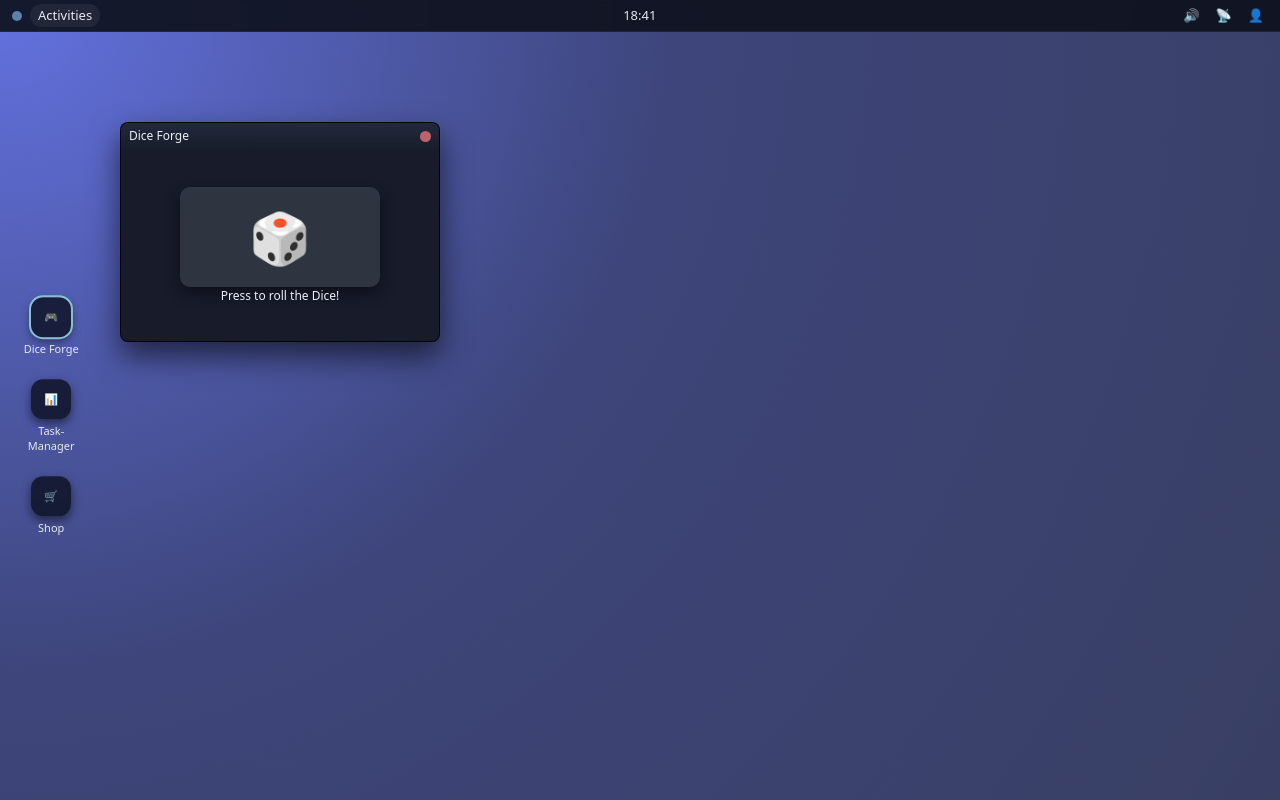
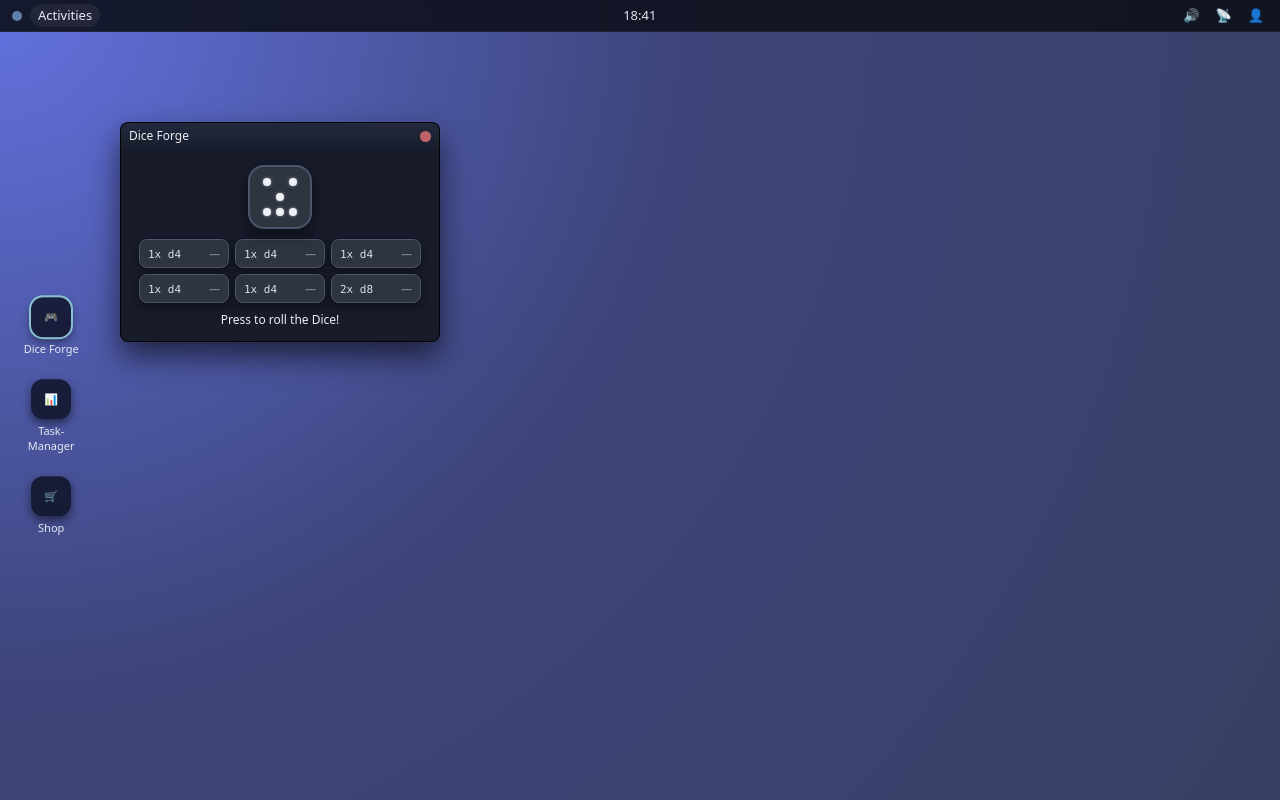
Before and after one commit to sweetfamine/Bit-Forge, a Vue app: page / in a window 1280 px wide. Built offline with nearby package versions, Linux system fonts and the light colour scheme.

Commit message:
new UI & ability to roll multible dices

```diff
--- a/src/components/Desktop.vue
+++ b/src/components/Desktop.vue
@@ -51,7 +51,9 @@
         @focus="focusWindow(w.id)"
         @update:position="updateWindowPosition(w.id, $event)"
       >
-        <component :is="w.component" />
+        <component :is="w.component"
+        v-bind="w.type === 'dice forge' ? { dice: gamestate.dice } : {}"
+        />
       </WindowFrame>
     </main>
   </div>
@@ -63,6 +65,7 @@ import WindowFrame from "./WindowFrame.vue";
 import GameWindow from "./windows/GameWindow.vue";
 import TaskManagerWindow from "./windows/TaskManagerWindow.vue";
 import ShopWindow from "./windows/ShopWindow.vue";
+import { gamestate } from "../store/gamestate";
 
 type WindowType = "dice forge" | "task" | "shop" | "other";
 
--- /dev/null
+++ b/src/components/windows/GameWindow.css
@@ -0,0 +1,211 @@
+.window-inner h3 {
+  margin: 0 0 6px;
+  font-size: 13px;
+}
+
+.window-inner {
+  display: flex;
+  flex-direction: column;
+  justify-content: center;
+  align-items: center;
+  height: 100%;
+}
+
+.window-inner p {
+  font-size: 12px;
+  margin: 8px 0 0;
+}
+
+.dice-info {
+  display: flex;
+  align-items: baseline;
+  gap: 6px;
+  font-size: 12px;
+  margin-bottom: 6px;
+}
+
+.dice-info-label {
+  text-transform: uppercase;
+  letter-spacing: 0.08em;
+  font-size: 10px;
+  color: #d8dee9;
+  opacity: 0.75;
+}
+
+.dice-info-value {
+  font-family: ui-monospace, SFMono-Regular, Menlo, Monaco, Consolas,
+    'Liberation Mono', 'Courier New', monospace;
+  color: #eceff4;
+}
+
+.dice-button {
+  margin-top: 4px;
+  background: transparent;
+  border: none;
+  padding: 0;
+  cursor: pointer;
+
+  display: flex;
+  flex-direction: column;
+  align-items: center;
+  gap: 4px;
+
+  outline: none;
+}
+
+.dice-button:disabled {
+  cursor: default;
+}
+
+.dice-face {
+  width: 64px;
+  height: 64px;
+  border-radius: 16px;
+  background: #2e3440;
+  border: 2px solid #4c566a;
+
+  position: relative;
+  box-shadow: 0 6px 15px rgba(0, 0, 0, 0.45);
+  transition:
+    transform 0.12s ease,
+    box-shadow 0.12s ease,
+    border-color 0.12s ease,
+    background 0.12s ease;
+
+  display: flex;
+  align-items: center;
+  justify-content: center;
+}
+
+.dice-button:hover:not(:disabled) .dice-face {
+  background: #3b4252;
+  border-color: #81a1c1;
+  transform: translateY(-1px);
+  box-shadow: 0 8px 20px rgba(0, 0, 0, 0.6);
+}
+
+.dice-button:active .dice-face {
+  transform: translateY(1px) scale(0.97);
+  box-shadow: 0 3px 8px rgba(0, 0, 0, 0.7);
+}
+
+.dice-button.rolling .dice-face {
+  transform: rotate(18deg) scale(0.97);
+}
+
+.pip {
+  position: absolute;
+  width: 8px;
+  height: 8px;
+  border-radius: 50%;
+  background: #eceff4;
+  box-shadow: 0 0 3px rgba(255, 255, 255, 0.5);
+}
+
+.pip-1 {
+  top: 18%;
+  left: 22%;
+}
+
+.pip-2 {
+  top: 18%;
+  right: 22%;
+}
+
+.pip-3 {
+  bottom: 18%;
+  left: 22%;
+}
+
+.pip-4 {
+  bottom: 18%;
+  right: 22%;
+}
+
+.pip-5 {
+  top: 50%;
+  left: 50%;
+  transform: translate(-50%, -50%);
+}
+
+.pip-6 {
+  bottom: 18%;
+  left: 50%;
+  transform: translateX(-50%);
+}
+
+.dice-result {
+  font-family: ui-monospace, SFMono-Regular, Menlo, Monaco, Consolas,
+    'Liberation Mono', 'Courier New', monospace;
+  font-size: 26px;
+  font-weight: 700;
+  color: #eceff4;
+  text-shadow: 0 0 6px rgba(163, 190, 140, 0.8);
+}
+
+.dice-button-label {
+  font-size: 11px;
+  text-transform: uppercase;
+  letter-spacing: 0.12em;
+  color: #d8dee9;
+  opacity: 0.8;
+}
+
+.dice-list {
+  display: flex;
+  flex-wrap: wrap;
+  gap: 6px;
+  margin-top: 10px;
+  justify-content: center;
+}
+
+.small-die-button {
+  background: transparent;
+  border: none;
+  padding: 0;
+  cursor: pointer;
+}
+
+.small-die-button:disabled {
+  cursor: default;
+}
+
+.small-die-face {
+  min-width: 90px;
+  padding: 6px 8px;
+  border-radius: 8px;
+  background: #2e3440;
+  border: 1px solid #4c566a;
+  display: flex;
+  justify-content: space-between;
+  align-items: baseline;
+  font-size: 11px;
+  box-shadow: 0 3px 8px rgba(0, 0, 0, 0.4);
+  transition:
+    background 0.12s ease,
+    border-color 0.12s ease,
+    transform 0.12s ease,
+    box-shadow 0.12s ease;
+}
+
+.small-die-button:hover:not(:disabled) .small-die-face {
+  background: #3b4252;
+  border-color: #81a1c1;
+  transform: translateY(-1px);
+  box-shadow: 0 5px 10px rgba(0, 0, 0, 0.6);
+}
+
+.small-die-label {
+  color: #d8dee9;
+  font-family: ui-monospace, SFMono-Regular, Menlo, Monaco, Consolas,
+    'Liberation Mono', 'Courier New', monospace;
+}
+
+.small-die-result {
+  color: #eceff4;
+  font-weight: 600;
+}
+
+.small-die-result--placeholder {
+  opacity: 0.4;
+}
--- /dev/null
+++ b/src/components/windows/GameWindow.ts
@@ -0,0 +1,144 @@
+import { ref, computed, watch } from 'vue'
+import type { Die } from '../../core/types'
+import { rollAllDice, rollDieAtIndex } from '../../core/formulas'
+
+interface GameWindowProps
+{
+  dice?: Die[]
+}
+
+export function useGameWindow(props: GameWindowProps)
+{
+  const isRolling = ref(false)
+  const currentValues = ref<(number | null)[]>([])
+  const lastRollMode = ref<'all' | 'single' | null>(null)
+  const lastRolledIndex = ref<number | null>(null)
+
+  // computed-Wrapper, damit du im Template einfach "dice" benutzen kannst
+  const dice = computed(() => props.dice ?? [])
+
+  // Reagiere auf Änderungen der Dice-Prop
+  watch(
+    () => props.dice,
+    (diceList) =>
+    {
+      const list = diceList ?? []
+      currentValues.value = list.map(() => null)
+      lastRollMode.value = null
+      lastRolledIndex.value = null
+    },
+    { immediate: true, deep: true }
+  )
+
+  // Anzeige der Würfelliste (falls du sie mal im Template nutzen willst)
+  const diceDisplay = computed(() =>
+  {
+    const list = props.dice ?? []
+
+    if (list.length === 0)
+    {
+      return '—'
+    }
+
+    return list
+      .map((d) => `${d.count}d${d.sides}`)
+      .join(' + ')
+  })
+
+  // Gesamtergebnis des letzten Wurfs
+  const totalValue = computed(() =>
+  {
+    if (lastRollMode.value === null)
+    {
+      return null
+    }
+
+    // letzter Wurf: alle Würfel
+    if (lastRollMode.value === 'all')
+    {
+      const values = currentValues.value.filter(
+        (v): v is number => typeof v === 'number'
+      )
+
+      if (values.length === 0)
+      {
+        return null
+      }
+
+      return values.reduce((sum, v) => sum + v, 0)
+    }
+
+    // letzter Wurf: einzelner Würfel
+    if (lastRollMode.value === 'single')
+    {
+      if (lastRolledIndex.value === null)
+      {
+        return null
+      }
+
+      const value = currentValues.value[lastRolledIndex.value]
+
+      return typeof value === 'number' ? value : null
+    }
+
+    return null
+  })
+
+  function rollAll()
+  {
+    if (isRolling.value)
+    {
+      return
+    }
+
+    isRolling.value = true
+
+    const results = rollAllDice()
+
+    currentValues.value = results.map((r) =>
+      typeof r === 'number' && Number.isFinite(r) ? r : null
+    )
+
+    lastRollMode.value = 'all'
+    lastRolledIndex.value = null
+
+    setTimeout(() =>
+    {
+      isRolling.value = false
+    }, 200)
+  }
+
+  function rollSingle(index: number)
+  {
+    if (isRolling.value)
+    {
+      return
+    }
+
+    isRolling.value = true
+
+    const result = rollDieAtIndex(index)
+
+    if (typeof result === 'number' && Number.isFinite(result))
+    {
+      currentValues.value[index] = result
+      lastRollMode.value = 'single'
+      lastRolledIndex.value = index
+    }
+
+    setTimeout(() =>
+    {
+      isRolling.value = false
+    }, 200)
+  }
+
+  return {
+    dice,
+    diceDisplay,
+    isRolling,
+    totalValue,
+    currentValues,
+    rollAll,
+    rollSingle,
+  }
+}
--- a/src/components/windows/GameWindow.vue
+++ b/src/components/windows/GameWindow.vue
@@ -1,15 +1,55 @@
 <template>
   <div class="window-inner">
-    <div
-      class="dice-box"
-      @click="rollDiceNow"
-      :class="{ active: isRolling }"
+    <!-- Großer Button: alle würfeln -->
+    <button
+      class="dice-button"
+      @click="rollAll"
+      :disabled="isRolling"
+      :class="{ rolling: isRolling }"
     >
-      <!-- Vor dem ersten Wurf nur das Icon anzeigen -->
-      <span v-if="currentValue === null" class="dice-text">🎲</span>
+      <div class="dice-face">
+        <template v-if="totalValue === null">
+          <span class="pip pip-1"></span>
+          <span class="pip pip-2"></span>
+          <span class="pip pip-3"></span>
+          <span class="pip pip-4"></span>
+          <span class="pip pip-5"></span>
+          <span class="pip pip-6"></span>
+        </template>
 
-      <!-- Nach dem Wurf die Zahl anzeigen -->
-      <span v-else class="dice-value">{{ currentValue }}</span>
+        <span v-else class="dice-result">
+          {{ totalValue }}
+        </span>
+      </div>
+    </button>
+
+    <!-- Einzelwürfel -->
+    <div class="dice-list">
+      <button
+        v-for="(die, index) in dice"
+        :key="index"
+        class="small-die-button"
+        @click="rollSingle(index)"
+        :disabled="isRolling"
+      >
+        <div class="small-die-face">
+          <span class="small-die-label">
+            {{ die.count }}x d{{ die.sides }}
+          </span>
+          <span
+            v-if="currentValues[index] !== null"
+            class="small-die-result"
+          >
+            {{ currentValues[index] }}
+          </span>
+          <span
+            v-else
+            class="small-die-result small-die-result--placeholder"
+          >
+            —
+          </span>
+        </div>
+      </button>
     </div>
 
     <p>
@@ -19,77 +59,21 @@
 </template>
 
 <script setup lang="ts">
-import { ref } from "vue";
-import { roll } from "../../core/formulas";
+import type { Die } from "../../core/types"
+import { useGameWindow } from "./GameWindow"
 
-const isRolling = ref(false);
-const currentValue = ref<number | null>(null);
+const props = defineProps<{
+  dice?: Die[]
+}>()
 
-function rollDiceNow() {
-  if (isRolling.value) return;
-
-  isRolling.value = true;
-  const result = roll();
-
-  if (typeof result === "number") {
-    currentValue.value = result;
-  }
-
-  setTimeout(() => {
-    isRolling.value = false;
-  }, 200);
-}
+const {
+  dice,
+  isRolling,
+  totalValue,
+  currentValues,
+  rollAll,
+  rollSingle
+} = useGameWindow(props)
 </script>
 
-<style scoped>
-.window-inner h3 {
-  margin: 0 0 6px;
-  font-size: 13px;
-}
-
-.window-inner {
-  display: flex;
-  flex-direction: column;
-  justify-content: center;
-  align-items: center;
-  height: 100%;
-}
-
-.window-inner p {
-  font-size: 12px;
-  margin: 0 0 6px;
-}
-
-.dice-box {
-  margin-top: 8px;
-  width: 200px;
-  height: 100px;
-  background: #2e3440;
-  border-radius: 10px;
-  cursor: pointer;
-
-  display: flex;
-  align-items: center;
-  justify-content: center;
-
-  box-shadow: 0 6px 15px rgba(0, 0, 0, 0.4);
-  transition: transform 0.15s ease, background 0.2s ease;
-}
-
-.dice-box:hover {
-  background: #3b4252;
-}
-
-.dice-box.active {
-  transform: scale(0.9);
-}
-
-.dice-text {
-  font-size: 50px;
-}
-
-.dice-value {
-  font-size: 48px;
-  font-weight: bold;
-}
-</style>
+<style scoped src="./GameWindow.css"></style>
--- a/src/core/dice.ts
+++ b/src/core/dice.ts
@@ -1,9 +1,16 @@
 // Würfelt einen Würfel mit der angegebenen Anzahl an Seiten
-export function rollDice(die: number): number {
-    const sides = Number(die);
-    if (!Number.isFinite(sides) || sides < 1) return 0;
-    return Math.floor(Math.random() * sides) + 1;
+export function rollDice(die: number): number
+{
+  const sides = Number(die)
+
+  if (!Number.isFinite(sides) || sides < 1)
+  {
+    return 0
+  }
+
+  return Math.floor(Math.random() * sides) + 1
 }
+
 
 // Fügt die angegebene Anzahl an Bits zum aktuellen Bit-Wert hinzu
 export function gainBits(currentBits: number, amount: number): number {
--- a/src/core/formulas.ts
+++ b/src/core/formulas.ts
@@ -2,6 +2,7 @@ import { gamestate } from "../store/gamestate";
 import { Balance } from "./balance";
 import { rollDice } from "./dice";
 import { endRun } from "../store/runactions";
+import type { Die } from "./types";
 
 // Berechnet den Bit-Gewinn basierend auf dem Würfelergebnis und dem aktuellen Chaos-Level
 export function calculateBitGain(diceroll: number) {
@@ -65,34 +66,58 @@ export function checkForSafeReboot()
     return safeReboot;
 }
 
-// Führt einen Würfelwurf durch und aktualisiert den Spielzustand entsprechend
-export function roll() {
-  const die = gamestate.dice[0];
-  if (!die)
+// einen einzelnen Die würfeln (unter Berücksichtigung von count)
+// gibt die Summe aller Würfe für diesen Die zurück
+export function rollSingleDie(die: Die): number
 {
-    return;
-  }
+  let total = 0
 
-  const result = rollDice(die.sides);
+  for (let i = 0; i < die.count; i++)
+  {
+    const result = rollDice(die.sides)
 
     if (!Number.isFinite(result))
     {
-    return;
+      continue
     }
 
+    total += result
+
     // Bits
-  const bitGain = calculateBitGain(result);
-  gamestate.bits = Number(gamestate.bits) + bitGain;
+    const bitGain = calculateBitGain(result)
+    gamestate.bits = Number(gamestate.bits) + bitGain
 
     // Chaos
-  const chaosGain = calculateChaosGain(result, die.sides);
-  gamestate.chaos = Math.min(gamestate.chaos + chaosGain, 1);
+    const chaosGain = calculateChaosGain(result, die.sides)
+    gamestate.chaos = Math.min(gamestate.chaos + chaosGain, 1)
 
-  //check for chaos overflow
+    // check for chaos overflow
     if (gamestate.chaos >= gamestate.maxChaos)
     {
-    const RunEndReason = 'chaosOverflow';
-    endRun(RunEndReason);
+      const RunEndReason = 'chaosOverflow'
+      endRun(RunEndReason)
+      break
     }
-  return result;
   }
+
+  return total
+}
+
+// einen Würfel per Index im GameState würfeln
+export function rollDieAtIndex(index: number)
+{
+  const die = gamestate.dice[index]
+
+  if (!die)
+  {
+    return
+  }
+
+  return rollSingleDie(die)
+}
+
+// alle Würfel im GameState würfeln
+export function rollAllDice()
+{
+  return gamestate.dice.map((die) => rollSingleDie(die))
+}
--- a/src/store/gamestate.ts
+++ b/src/store/gamestate.ts
@@ -5,7 +5,14 @@ import type { GameState, Bit, Die } from "../core/types";
 export const gamestate = reactive<GameState>({
     bits: 0 as number,
     runYield: 0 as number,
-    dice: [{ sides: 4, count: 1 } as Die],
+    dice: [
+        { sides: 4, count: 1 } as Die,
+        { sides: 4, count: 1 } as Die,
+        { sides: 4, count: 1 } as Die,
+        { sides: 4, count: 1 } as Die,
+        { sides: 4, count: 1 } as Die,
+        { sides: 8, count: 2 } as Die
+    ],
     chaos: 0 as number,
     maxChaos: 1 as number,
     stability: new Array(12).fill(1) as Bit[],
--- a/src/store/runactions.ts
+++ b/src/store/runactions.ts
@@ -32,7 +32,6 @@ export function endRun(reason: RunEndReason)
 export function resetrun() {
     gamestate.bits = 0
     gamestate.runYield = 0
-    gamestate.dice = []
     gamestate.chaos = 0
     gamestate.stability = []
 
```
Lines whose indentation alone changed are shown as unchanged.
